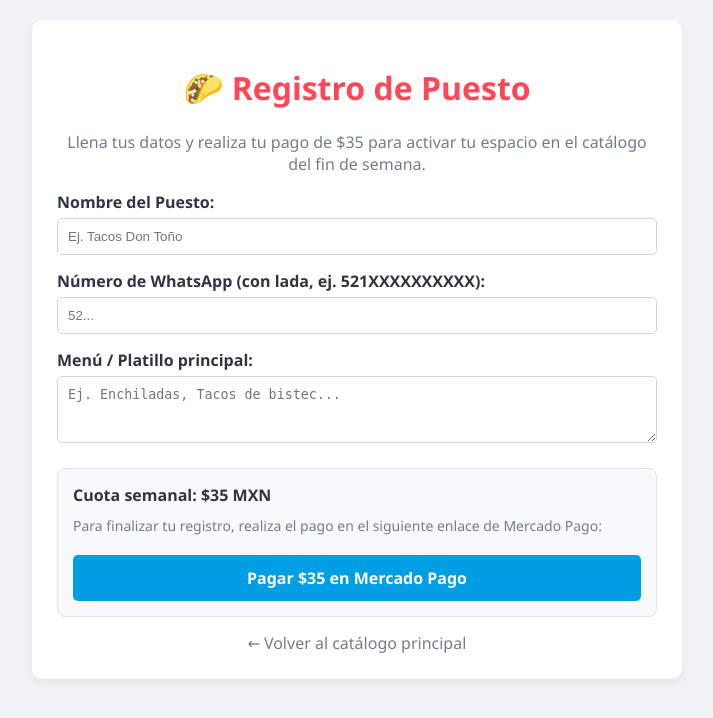
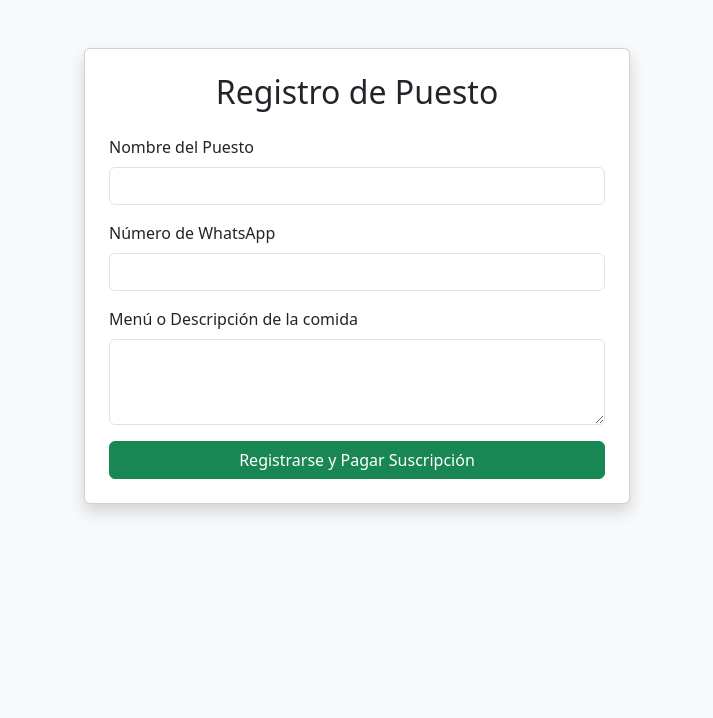
Before and after one commit to estradazeta84-png/jubilant-journey, a Flask app: page /vendedor in a window 1280 px wide. Shown: the top 718 px of the page, without its empty margins (283-996 px from the left). Run offline with Flask 3, Linux system fonts and the light colour scheme.

Commit message:
Update vendedor.html

```diff
--- a/templates/vendedor.html
+++ b/templates/vendedor.html
@@ -3,56 +3,36 @@
 <head>
     <meta charset="UTF-8">
     <meta name="viewport" content="width=device-width, initial-scale=1.0">
-    <title>Registro de Vendedor - Valle de los Olivos</title>
-    <style>
-        body { font-family: 'Segoe UI', Tahoma, sans-serif; background-color: #f1f2f6; margin: 0; padding: 20px; color: #2f3542; }
-        .container { max-width: 600px; margin: 0 auto; background: white; padding: 25px; border-radius: 10px; box-shadow: 0 4px 10px rgba(0,0,0,0.05); }
-        h1 { color: #ff4757; text-align: center; }
-        p { text-align: center; color: #747d8c; }
-        .form-group { margin-bottom: 15px; }
-        label { display: block; font-weight: bold; margin-bottom: 5px; color: #2f3542; }
-        input[type="text"], textarea { width: 100%; padding: 10px; border: 1px solid #ced6e0; border-radius: 5px; box-sizing: border-box; }
-        .btn-pagar { background-color: #009ee3; color: white; padding: 12px 20px; text-decoration: none; border-radius: 5px; font-weight: bold; display: block; text-align: center; font-size: 16px; margin-top: 20px; }
-        .btn-pagar:hover { background-color: #0081bc; }
-        .volver { display: block; text-align: center; margin-top: 15px; color: #747d8c; text-decoration: none; }
-    </style>
+    <title>Registro de Vendedor</title>
+    <link href="https://cdn.jsdelivr.net/npm/bootstrap@5.3.0/dist/css/bootstrap.min.css" rel="stylesheet">
 </head>
-<body>
+<body class="bg-light">
+    <div class="container mt-5">
+        <div class="row justify-content-center">
+            <div class="col-md-6">
+                <div class="card shadow p-4">
+                    <h2 class="text-center mb-4">Registro de Puesto</h2>
+                    <form action="/vendedor" method="POST">
+                        <div class="mb-3">
+                            <label for="nombre" class="form-label">Nombre del Puesto</label>
+                            <input type="text" class="form-control" id="nombre" name="nombre" required>
+                        </div>
 
-    <div class="container">
-        <h1>🌮 Registro de Puesto</h1>
-        <p>Llena tus datos y realiza tu pago de $35 para activar tu espacio en el catálogo del fin de semana.</p>
+                        <div class="mb-3">
+                            <label for="whatsapp" class="form-label">Número de WhatsApp</label>
+                            <input type="text" class="form-control" id="whatsapp" name="whatsapp" required>
+                        </div>
 
-        <!-- Aquí puedes adaptar los campos según cómo guardes la información -->
-        <form>
-            <div class="form-group">
-                <label for="nombre">Nombre del Puesto:</label>
-                <input type="text" id="nombre" placeholder="Ej. Tacos Don Toño" required>
+                        <div class="mb-3">
+                            <label for="menu" class="form-label">Menú o Descripción de la comida</label>
+                            <textarea class="form-control" id="menu" name="menu" rows="3" required></textarea>
+                        </div>
+
+                        <button type="submit" class="btn btn-success w-100">Registrarse y Pagar Suscripción</button>
+                    </form>
+                </div>
             </div>
-
-            <div class="form-group">
-                <label for="telefono">Número de WhatsApp (con lada, ej. 521XXXXXXXXXX):</label>
-                <input type="text" id="telefono" placeholder="52..." required>
-            </div>
-
-            <div class="form-group">
-                <label for="detalle">Menú / Platillo principal:</label>
-                <textarea id="detalle" rows="3" placeholder="Ej. Enchiladas, Tacos de bistec..." required></textarea>
-            </div>
-
-            <div style="background-color: #f8f9fa; padding: 15px; border-radius: 8px; border: 1px solid #dfe4ea; margin-top: 20px;">
-                <p style="margin: 0 0 10px 0; font-weight: bold; color: #2f3542; text-align: left;">Cuota semanal: $35 MXN</p>
-                <p style="margin: 0 0 15px 0; font-size: 14px; text-align: left;">Para finalizar tu registro, realiza el pago en el siguiente enlace de Mercado Pago:</p>
-
-                <!-- Tu enlace directo de Mercado Pago -->
-                <a href="https://mpago.la/2a5y92U" target="_blank" class="btn-pagar">
-                    Pagar $35 en Mercado Pago
-                </a>
-            </div>
-        </form>
-
-        <a href="/" class="volver">← Volver al catálogo principal</a>
+        </div>
     </div>
-
 </body>
 </html>
```
